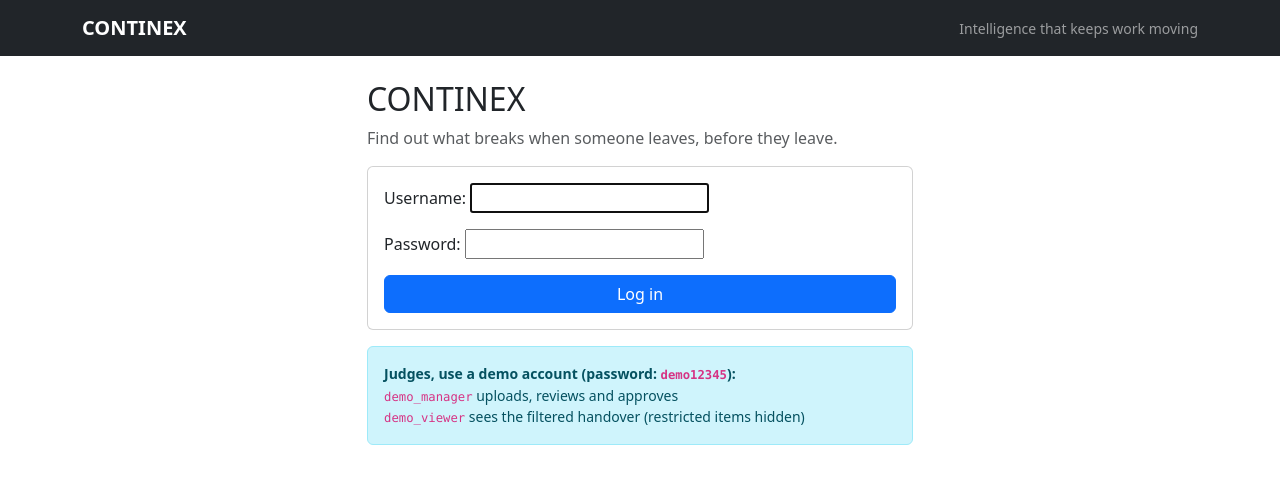
After one commit to lasyak0629-git/Continex, a Django app: page /login/ in a window 1280 px wide. The commit adds this page. Shown: the top 484 px of the page. Run offline with Django 5.2, Linux system fonts and the light colour scheme; some libraries are stand-ins or nearby versions.

Commit message:
A: home page, login, nav, AI extract and rehearsal flow

```diff
--- a/apps/handover/views.py
+++ b/apps/handover/views.py
@@ -1,4 +1,4 @@
-# OWNER: Dev B writeen by Dev A
+# OWNER: Dev B writen by Dev A
 
 from django.contrib import messages
 from django.shortcuts import redirect, render
@@ -35,6 +35,7 @@ def handover_page(request, project_id):
                     "source_quote": t["quote"], "source_name": t["source"]}
                     for t in tasks],
             "data": data,
+            "leaver": data["leaver"],
         })
     return render(request, "handover.html", ctx)
 
--- a/config/settings/base.py
+++ b/config/settings/base.py
@@ -63,7 +63,10 @@ USE_TZ = True
 STATIC_URL = "static/"
 STATICFILES_DIRS = [BASE_DIR / "static"]
 DEFAULT_AUTO_FIELD = "django.db.models.BigAutoField"
-LOGIN_URL = "/admin/login/"
+
+LOGIN_URL = "/login/"
+LOGIN_REDIRECT_URL = "/"
+LOGOUT_REDIRECT_URL = "/login/"
 
 MEDIA_URL = "/media/"
 MEDIA_ROOT = BASE_DIR / "media"
--- a/config/urls.py
+++ b/config/urls.py
@@ -3,10 +3,10 @@
 from django.conf import settings
 from django.conf.urls.static import static
 from django.contrib import admin
+from django.contrib.auth import views as auth_views
 from django.urls import include, path
 
 from apps.handover import views as handover_views
-
 from apps.projects import views as project_views
 
 project_patterns = [
@@ -18,6 +18,9 @@ project_patterns = [
 ]
 
 urlpatterns = [
+    path("", project_views.home, name="home"),
+    path("login/", auth_views.LoginView.as_view(template_name="login.html"), name="login"),
+    path("logout/", auth_views.LogoutView.as_view(), name="logout"),
     path("admin/", admin.site.urls),
     path("projects/<int:project_id>/review/", include("apps.review.urls")),
     path("projects/", include((project_patterns, "projects"))),
--- a/templates/base.html
+++ b/templates/base.html
@@ -10,12 +10,24 @@
   <script src="https://unpkg.com/htmx.org@1.9.12"></script>
 </head>
 <body hx-headers='{"X-CSRFToken": "{{ csrf_token }}"}'>
+
 <nav class="navbar navbar-dark bg-dark mb-4">
   <div class="container">
-    <span class="navbar-brand fw-bold">CONTINEX</span>
+    <a class="navbar-brand fw-bold" href="/">CONTINEX</a>
+    {% if user.is_authenticated %}
+    <div class="d-flex align-items-center gap-3">
+      <a class="text-light small text-decoration-none" href="/">Projects</a>
+      <span class="navbar-text small">{{ user.username }}</span>
+      <form method="post" action="{% url 'logout' %}" class="m-0">{% csrf_token %}
+        <button class="btn btn-sm btn-outline-light">Log out</button>
+      </form>
+    </div>
+    {% else %}
     <span class="navbar-text small">Intelligence that keeps work moving</span>
+    {% endif %}
   </div>
 </nav>
+
 <main class="container pb-5">
   {% if messages %}
     {% for m in messages %}
--- a/templates/handover.html
+++ b/templates/handover.html
@@ -12,7 +12,7 @@
   </form>
 {% else %}
 
-<h2>Handover for {{ incoming }}</h2>
+<h2>Handover: what {{ leaver }} leaves behind</h2>
 <p class="text-muted">
   <span class="badge bg-primary">Version {{ version.number }}</span>
   Approved by {{ version.approved_by }} on {{ version.approved_at|date:"j M Y" }}.
--- /dev/null
+++ b/templates/login.html
@@ -0,0 +1,18 @@
+
+{% extends "base.html" %}
+{% block title %}Log in - CONTINEX{% endblock %}
+{% block content %}
+<div class="row justify-content-center"><div class="col-md-6">
+  <h2>CONTINEX</h2>
+  <p class="text-muted">Find out what breaks when someone leaves, before they leave.</p>
+  <form method="post" class="card card-body mb-3">{% csrf_token %}
+    {{ form.as_p }}
+    <button class="btn btn-primary">Log in</button>
+  </form>
+  <div class="alert alert-info small">
+    <strong>Judges, use a demo account (password: <code>demo12345</code>):</strong><br>
+    <code>demo_manager</code> uploads, reviews and approves<br>
+    <code>demo_viewer</code> sees the filtered handover (restricted items hidden)
+  </div>
+</div></div>
+{% endblock %}
--- a/templates/review.html
+++ b/templates/review.html
@@ -22,7 +22,7 @@
       <form method="post" action="{{ q.answer_url }}" class="row g-2">
         {% csrf_token %}
         <div class="col-md-8">
-          <input class="form-control mb-1" name="owner" placeholder="New owner's name, e.g. Karthik" required>
+          <input class="form-control mb-1" name="owner" placeholder="New owner's name, e.g. Karthik">
           <input class="form-control" name="answer" placeholder="Your answer, for example: Karthik will take over the domain">
         </div>
         <div class="col-md-4 d-flex gap-2">
```
Also changed, not shown: apps/projects/views.py (+26 -15 lines), my_notes.md (added, +5 -0 lines), templates/home.html (added, +19 -0 lines), templates/upload.html (+9 -8 lines).
